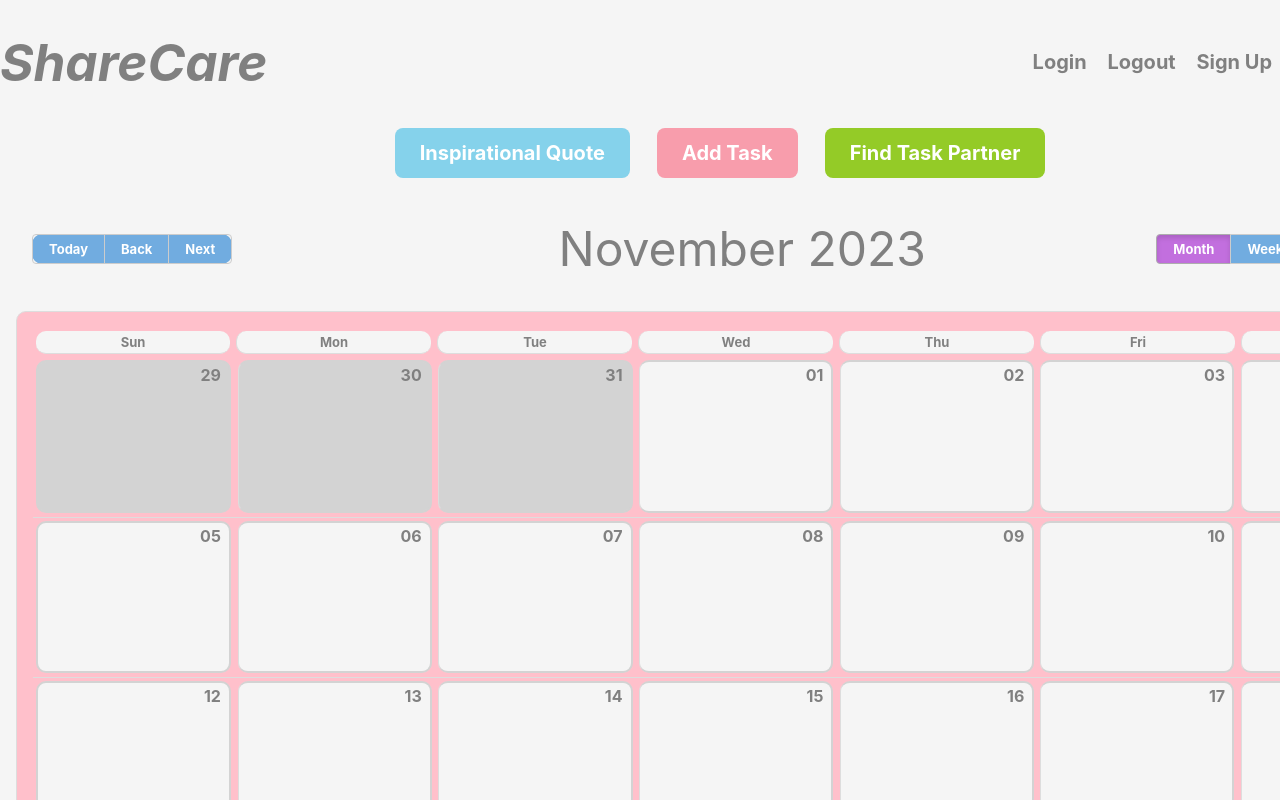
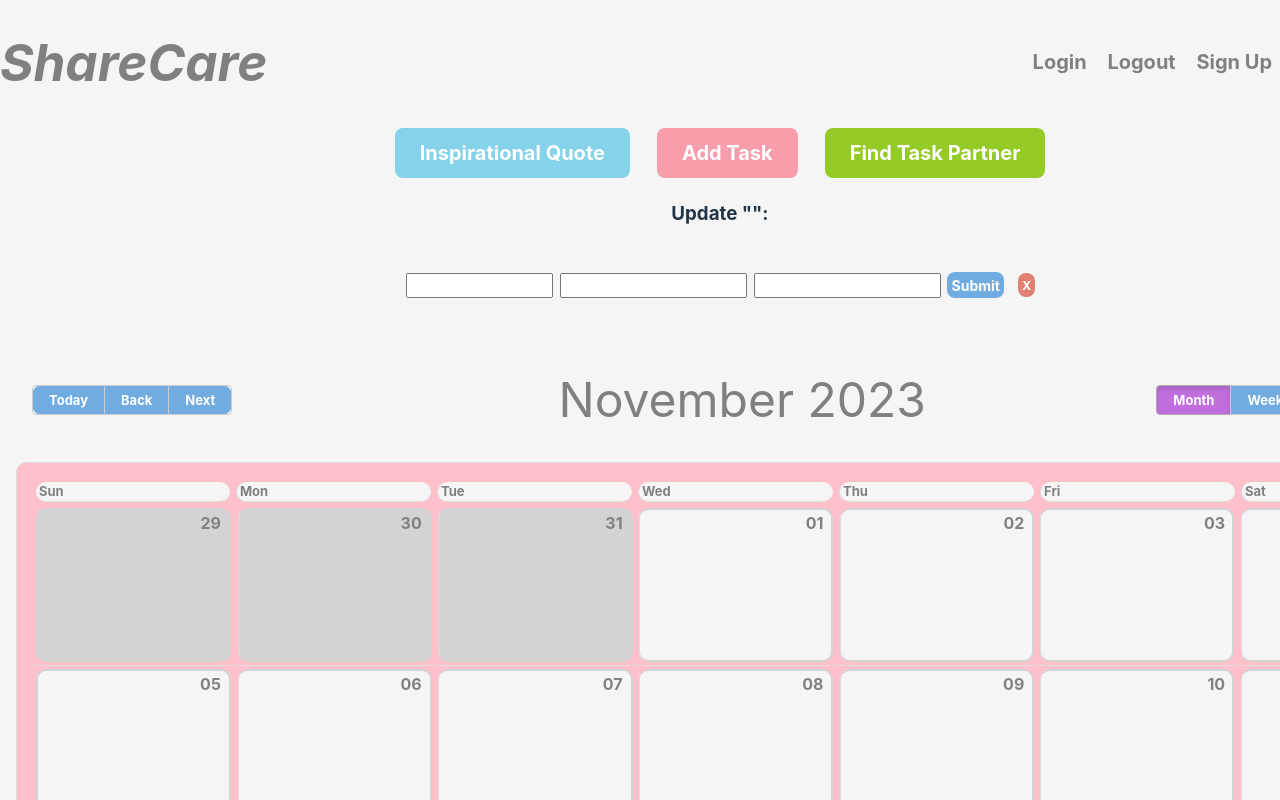
Before and after one commit to annemarielewis/Calendar_Task_Planner, a React (Vite) app: page /updatetask/1 in a window 1280 px wide. Shown: the top 800 px of the page. Built offline with nearby package versions, Linux system fonts and the light colour scheme; no server answers.

Commit message:
updated css

```diff
--- a/components/CustomEvent.jsx
+++ b/components/CustomEvent.jsx
@@ -25,43 +25,18 @@ export default function CustomEvent({ event, setAllEvents }) {
     }
   };
 
-  const handleUpdate = async () => {
-    try {
-      const updatedData = {
-        title: formData.title,
-        start: formData.start,
-        end: formData.end,
-      };
-      const response = await axios.put(
-        `http://localhost:3001/updatetask/${id}`,
-        updatedData
-      );
-      const updatedTask = response.data;
-
-      setAllEvents((currentEvents) =>
-        currentEvents.map((event) => (event._id === id ? updatedTask : event))
-      );
-    } catch (error) {
-      console.error("Error:", error);
-    }
-  };
-
-
   return (
     <div>
       <span>{event.title}</span>
-      <Link to="/UpdateTask" state={{event, handleUpdate}}>
-        <button
-          id="update-task"
-          style={{ marginLeft: "0px"}}
-        >
-          change
-        </button>
+      <Link to={`/updatetask/${event._id}`}>
+      <button id="update-task" style={{ marginLeft: "0px" }}>
+        change
+      </button>
       </Link>
       <button
         id="delete-task"
         onClick={handleDelete}
-        style={{ marginLeft: "0px"}}
+        style={{ marginLeft: "0px" }}
       >
         ✓
       </button>
--- a/components/Main.jsx
+++ b/components/Main.jsx
@@ -9,7 +9,7 @@ import startOfWeek from "date-fns/startOfWeek";
 import React, { useState, useEffect } from "react";
 import { Calendar, dateFnsLocalizer } from "react-big-calendar";
 import "react-big-calendar/lib/css/react-big-calendar.css";
-import DatePicker from "react-datepicker";
+
 import "react-datepicker/dist/react-datepicker.css";
 import { Route, Routes } from "react-router-dom";
 import enUSLocale from "date-fns/locale/en-US";
@@ -22,6 +22,7 @@ import Quote from "./Quote";
 import Choices from "./Choices";
 import { setHours, setMinutes } from "date-fns";
 import CustomEvent from "./CustomEvent";
+import UpdateTask from "./UpdateTask"
 import axios from "axios";
 
 const locales = {
@@ -73,6 +74,8 @@ export default function Main() {
     fetchData();
   }, []); // The empty dependency array means this effect runs once when the component mounts
 
+
+  // CREATE:
   async function handleAddEvent(event) {
     event.preventDefault();
     // state logic:
@@ -114,6 +117,7 @@ export default function Main() {
         <Choices />
         <div className="routesContainer">
           <Routes>
+          <Route path="/updatetask/:id" element = {<UpdateTask />}/>
             <Route
               path="/addtask"
               element={
@@ -142,7 +146,6 @@ export default function Main() {
             components={{
               event: (props) => (
                 <CustomEvent {...props} setAllEvents={setAllEvents} />
-                // <UpdateTask {...props} setAllEvents={setAllEvents} />
               ),
             }}
             style={{ height: 1200, width: 1000, margin: "1rem" }}
--- a/components/UpdateTask.jsx
+++ b/components/UpdateTask.jsx
@@ -1,30 +1,87 @@
 import axios from "axios";
+import React, { useState, useEffect } from "react";
+import { useParams, Link } from "react-router-dom";
+import DatePicker from "react-datepicker";
 
-export default function UpdateEvent({ event, handleUpdate }) {
-  const [formData, setFormData] = useState({
-    title: "",
-    start: "",
-    end: "",
+export default function UpdateEvent() {
+  let { id } = useParams();
+  // ^grabbing the event id out of the url
+
+  const [event, setEvent] = useState({});
+
+  useEffect(() => {
+    async function fetchData() {
+      try {
+        const response = await axios.get(`http://localhost:3001/tasks/${id}`);
+        console.log(response);
+        // Update data state with the fetched data
+        let eventData = response.data;
+        console.log("eventdata:", eventData);
+        eventData.start = new Date(eventData.start);
+        eventData.end = new Date(eventData.end);
+        // console.log(eventData);
+        setEvent(eventData);
+      } catch (error) {
+        console.error("Error:", error);
+      }
+    }
+    // Call the fetchData function when the component mounts
+    fetchData();
+  }, [id]); // The empty dependency array means this effect runs once when the component mounts
+
+  const [updateFormData, setUpdateFormData] = useState({
+    // title: event.title,
+    // start: event.start,
+    // end: event.end,
   });
+
+  const handleUpdate = async () => {
+    try {
+      const updatedData = {
+        title: event.title,
+        start: event.start,
+        end: event.end,
+      };
+      const response = await axios.put(
+        `http://localhost:3001/updatetask/${id}`,
+        updatedData
+      );
+      const updatedTask = response.data;
+
+      setAllEvents((currentEvents) =>
+        currentEvents.map((event) => (event._id === id ? updatedTask : event))
+      );
+    } catch (error) {
+      console.error("Error:", error);
+    }
+  };
 
   // Function to handle start date change
   const handleStartDateChange = (date) => {
     // console.log(date);
-    setAddEvent({ ...addEvent, start: date });
-    setFormData({ ...formData, start: date });
+    setEvent({ ...event, start: date });
+    setUpdateFormData({ ...updateFormData, start: date });
   };
 
   // Function to handle end date change
   const handleEndDateChange = (date) => {
-    setAddEvent({ ...addEvent, end: date });
-    setFormData({ ...formData, end: date });
+    setEvent({ ...event, end: date });
+    setUpdateFormData({ ...updateFormData, end: date });
   };
+
+  console.log(event);
+  //  guard clause: front end app moves so fast, if something in the component takes 10 ms to load, react will say "event is undefinined" -->crash
+  if (!event) {
+    return <h1>loading</h1>;
+  }
 
   return (
     <>
       <form autoComplete="off" onSubmit={handleUpdate}>
+        <h3>Update "{event.title}": </h3>
         <div className="AIF-container">
           {/* Task input */}
+
           <div className="title">
             <input
               className="title"
@@ -32,10 +89,10 @@ export default function UpdateEvent({ event, handleUpdate }) {
               type="text"
               placeholder={event.title}
               style={{ width: "92%", height: "1.2rem", marginRight: "10px" }}
-              value={addEvent.title}
+              value={event.title}
               onChange={(e) => {
-                setAddEvent({ ...addEvent, title: e.target.value });
-                setFormData({ ...formData, title: e.target.value });
+                // setAddEvent({ ...addEvent, title: e.target.value });
+                setUpdateFormData({ ...updateFormData, title: e.target.value });
               }}
             />
           </div>
@@ -46,7 +103,7 @@ export default function UpdateEvent({ event, handleUpdate }) {
               id="start"
               placeholderText={event.start}
               style={{ marginRight: "5rem" }}
-              selected={addEvent.start}
+              // selected={event.start}
               onChange={handleStartDateChange}
               showTimeSelect
               dateFormat="MMMM d, yyyy h:mm aa"
@@ -58,7 +115,7 @@ export default function UpdateEvent({ event, handleUpdate }) {
               className="enddate"
               placeholderText={event.end}
               id="end"
-              selected={addEvent.end}
+              // selected={event.end}
               onChange={handleEndDateChange}
               showTimeSelect
               dateFormat="MMMM d, yyyy h:mm aa"
--- a/src/App.css
+++ b/src/App.css
@@ -143,6 +143,7 @@ h1 {
 .rbc-button-link {
   padding: 0.5rem;
   color: grey !important;
+  z-index: 0;
 }
 
 .rbc-today {
@@ -166,6 +167,8 @@ h1 {
   background-color: whitesmoke;
   color: grey;
   margin: 3px !important;
+  display: flex;
+  align-items: center;
 }
 
 a {
@@ -213,6 +216,11 @@ a:hover {
 .rbc-event{
   color: rgb(187, 113, 218);
   background-color: rgb(187, 113, 218);
+
+}
+.rbc-event-label {
+  width: 0rem !important;
+  height: 0rem !important;
 }
 
 .rbc-off-range-bg {
@@ -286,3 +294,7 @@ h1 {
   border-radius: 10px;
   min-width: 90rem !important;
 }
+
+.react-datepicker__month-container {
+  z-index: 1000;
+}
```
